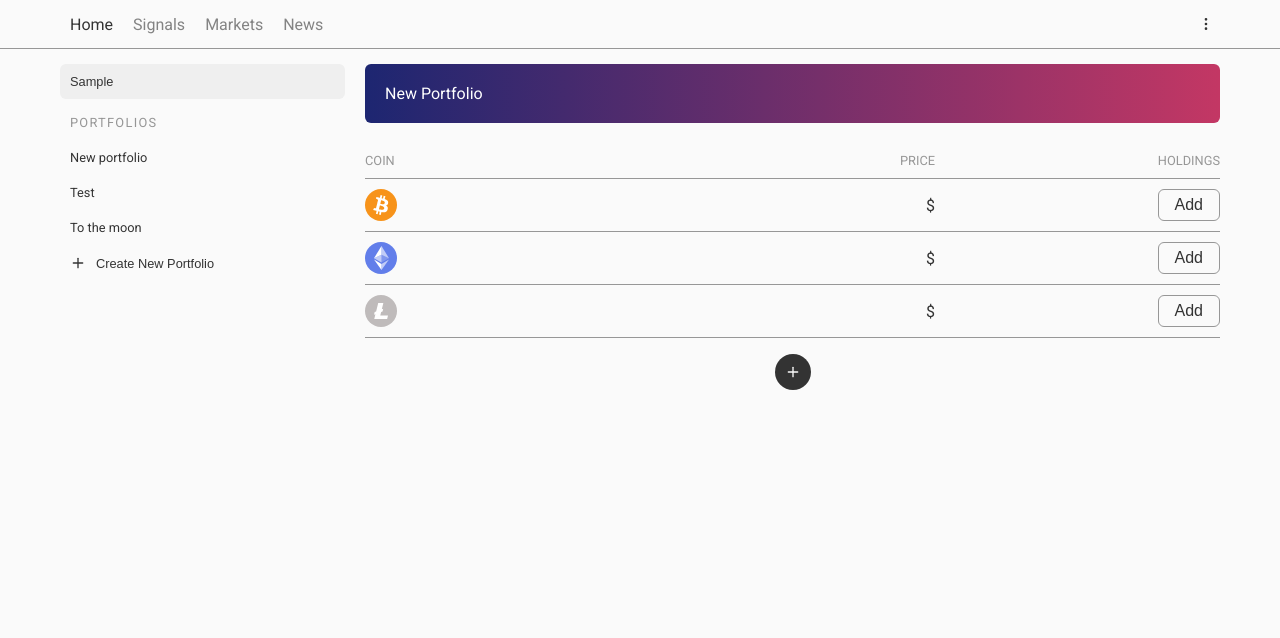
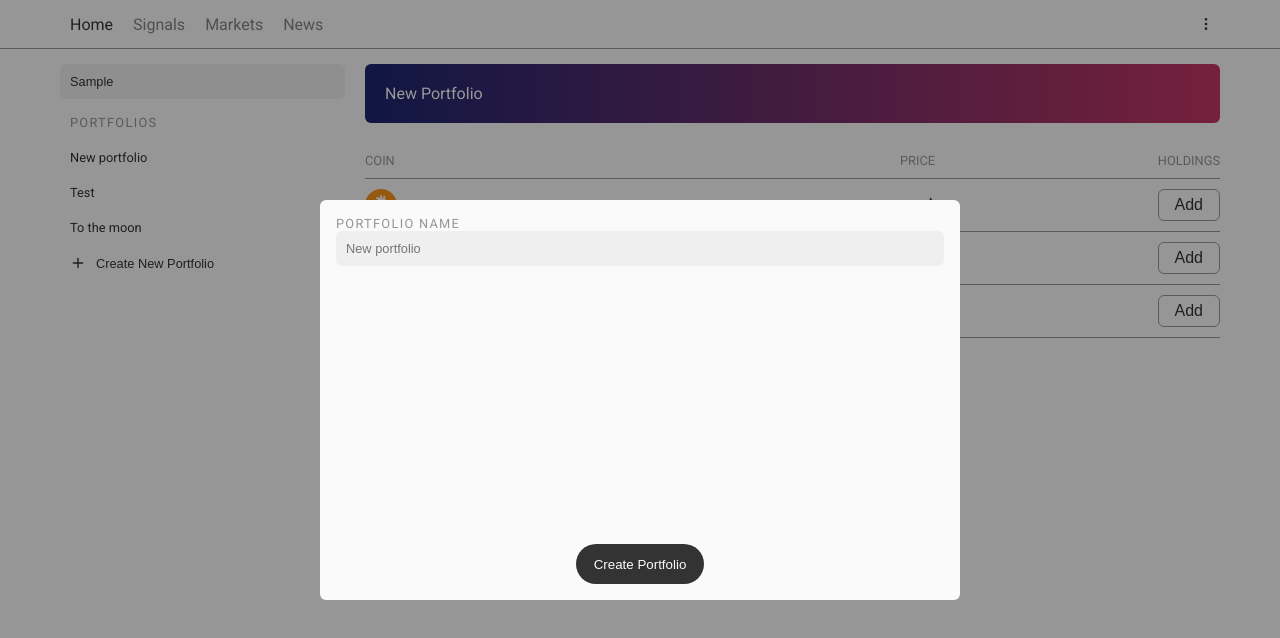
Before and after one commit to malcodeman/crypto-portfolio, a React (Create React App) app: page / in a window 1280 px wide. Both pictures are taken after typing "Sample" into the empty fields and a click on the button "Create New Portfolio". Shown: the top 638 px of the page. Built offline with nearby package versions, Linux system fonts and the light colour scheme; no server answers.

Commit message:
Adds create new portfolio modal

```diff
--- /dev/null
+++ b/src/features/portfolio/components/CreateNewPortfolioModal.js
@@ -0,0 +1,73 @@
+import React from "react";
+import styled from "styled-components";
+
+import Modal from "../../commonComponents/Modal";
+
+const Body = styled.div`
+  display: flex;
+  flex-direction: column;
+  min-width: 100vw;
+  height: 100vh;
+  padding: 1em;
+  overflow-y: auto;
+  transition: min-width 0.3s cubic-bezier(0.84, 0.02, 0.37, 0.74),
+    height 0.3s cubic-bezier(0.84, 0.02, 0.37, 0.74);
+  @media (min-width: 768px) {
+    min-width: 50vw;
+    height: 50vh;
+  }
+  border-radius: ${props => props.theme.borderRadius};
+  background-color: ${props => props.theme.backgroundPrimary};
+`;
+
+const Label = styled.label`
+  font-size: 0.8rem;
+  text-transform: uppercase;
+  letter-spacing: 0.1em;
+  color: ${props => props.theme.primary}7F;
+`;
+
+const Input = styled.input`
+  border: 0;
+  font-size: 0.8rem;
+  padding: 10px;
+  margin-bottom: 16px;
+  width: 100%;
+  color: ${props => props.theme.primary};
+  border-radius: ${props => props.theme.borderRadius};
+  background-color: ${props => props.theme.backgroundSecondary};
+`;
+
+const Submit = styled.button`
+  display: flex;
+  align-items: center;
+  justify-content: center;
+  cursor: pointer;
+  border: 0;
+  padding: 0 1em;
+  border-radius: 40px;
+  min-height: 40px;
+  min-width: 64px;
+  align-self: center;
+  margin-top: auto;
+  text-transform: capitalize;
+  @media (min-width: 768px) {
+    min-width: 128px;
+  }
+  color: ${props => props.theme.backgroundPrimary};
+  background-color: ${props => props.theme.primary};
+`;
+
+function CreateNewPortfolioModal(props) {
+  return (
+    <Modal dismiss={props.dismiss}>
+      <Body>
+        <Label>Portfolio name</Label>
+        <Input placeholder="New portfolio" />
+        <Submit>Create portfolio</Submit>
+      </Body>
+    </Modal>
+  );
+}
+
+export default CreateNewPortfolioModal;
--- a/src/features/portfolio/components/Portfolios.js
+++ b/src/features/portfolio/components/Portfolios.js
@@ -1,6 +1,7 @@
-import React from "react";
+import React, { useState } from "react";
 import styled from "styled-components";
 
+import CreateNewPortfolioModal from "./CreateNewPortfolioModal";
 import { ReactComponent as PlusIcon } from "../assets/icons/plus.svg";
 
 const Wrapper = styled.div`
@@ -68,6 +69,8 @@ const CreateNewButton = styled.button`
 `;
 
 function Portfolios() {
+  const [createNewPortfolioModal, setcreateNewPortfolioModal] = useState(false);
+
   return (
     <Wrapper>
       <Search type="text" placeholder="Find a portfolio" />
@@ -77,10 +80,15 @@ function Portfolios() {
         <Item>Test</Item>
         <Item>To the moon</Item>
       </List>
-      <CreateNewButton>
+      <CreateNewButton onClick={() => setcreateNewPortfolioModal(true)}>
         <Plus />
         Create new portfolio
       </CreateNewButton>
+      {createNewPortfolioModal && (
+        <CreateNewPortfolioModal
+          dismiss={() => setcreateNewPortfolioModal(false)}
+        />
+      )}
     </Wrapper>
   );
 }
```
